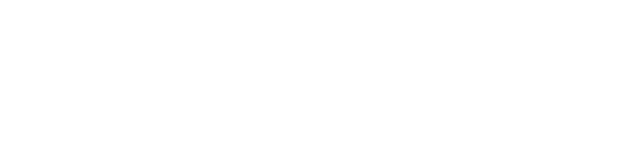
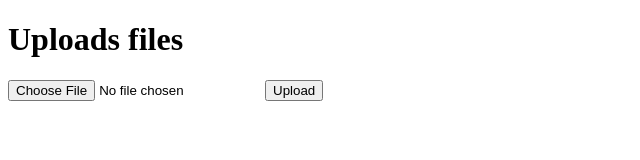
Before and after one commit to MajaBru/IDG2001-Assignment1, a plain HTML site: page front-end/index.html in a window 1280 px wide. Shown: the whole page, without its empty margins (0-640 px from the left). Drawn offline with Linux system fonts and the light colour scheme.

Commit message:
changed flask and html

```diff
--- a/front-end/index.html
+++ b/front-end/index.html
@@ -6,6 +6,10 @@
     <title>Document</title>
 </head>
 <body>
-
+    <h1> Uploads files</h1>
+    <form action="/upload" method="post">
+        <input type="file" name="file" id="file">
+        <input type="submit" value="Upload">
+    </form>
 </body>
 </html>
```
